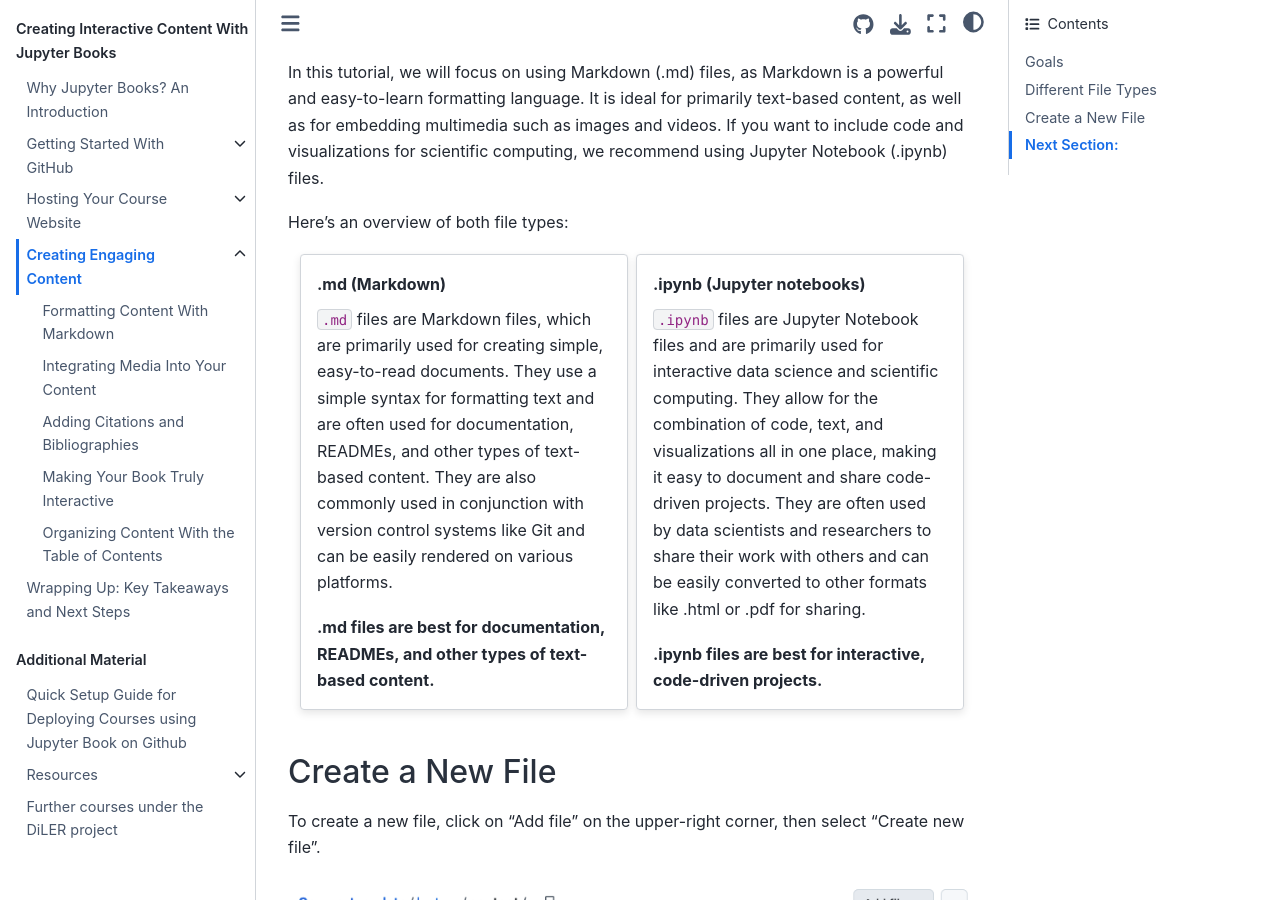
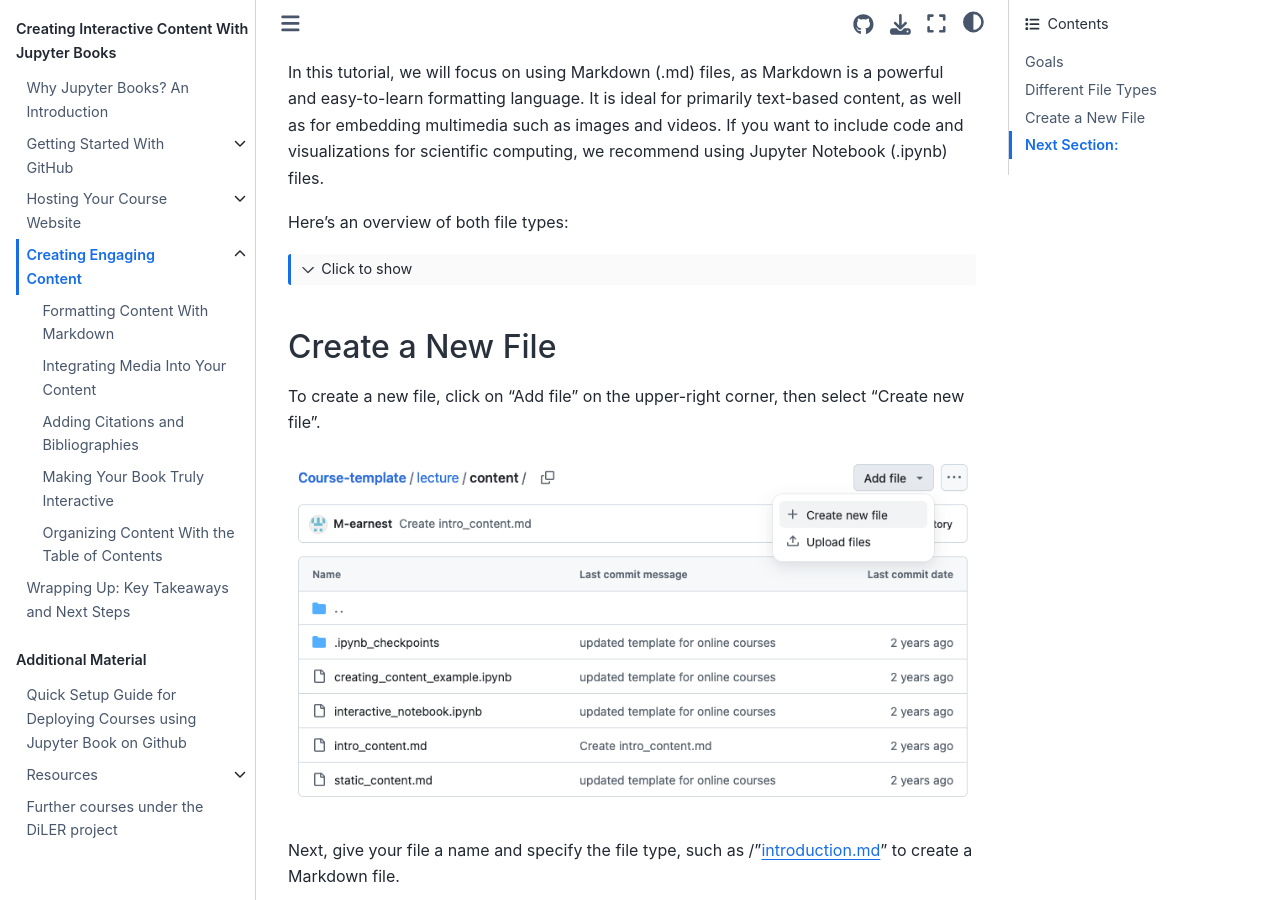
Before and after one commit to M-earnest/tutorial_jupyter_books, a Jupyter Book: the page built from content/3_create/intro.md, in a window 1280 px wide and 900 px high, scrolled down 630 px. Built offline with Jupyter Book 1.0.4 settings and Sphinx 7.4.7 and the Sphinx Book theme 1.1.4, drawn with Linux system fonts in a browser that asks for light colours; pages that are not in the unit, such as notebooks, are missing from menus.

Commit message:
Update intro.md
include dropdown

````diff
--- a/content/3_create/intro.md
+++ b/content/3_create/intro.md
@@ -19,7 +19,7 @@
 In this tutorial, we will focus on using Markdown (.md) files, as Markdown is a powerful and easy-to-learn formatting language. It is ideal for primarily text-based content, as well as for embedding multimedia such as images and videos. If you want to include code and visualizations for scientific computing, we recommend using Jupyter Notebook (.ipynb) files.
 
 Here’s an overview of both file types:
-
+```{toggle}
 ::::{grid}
 :gutter: 2
 
@@ -35,7 +35,7 @@
 **.ipynb files are best for interactive, code-driven projects.**
 :::
 ::::
-
+```
 
 
 ## Create a New File
````
